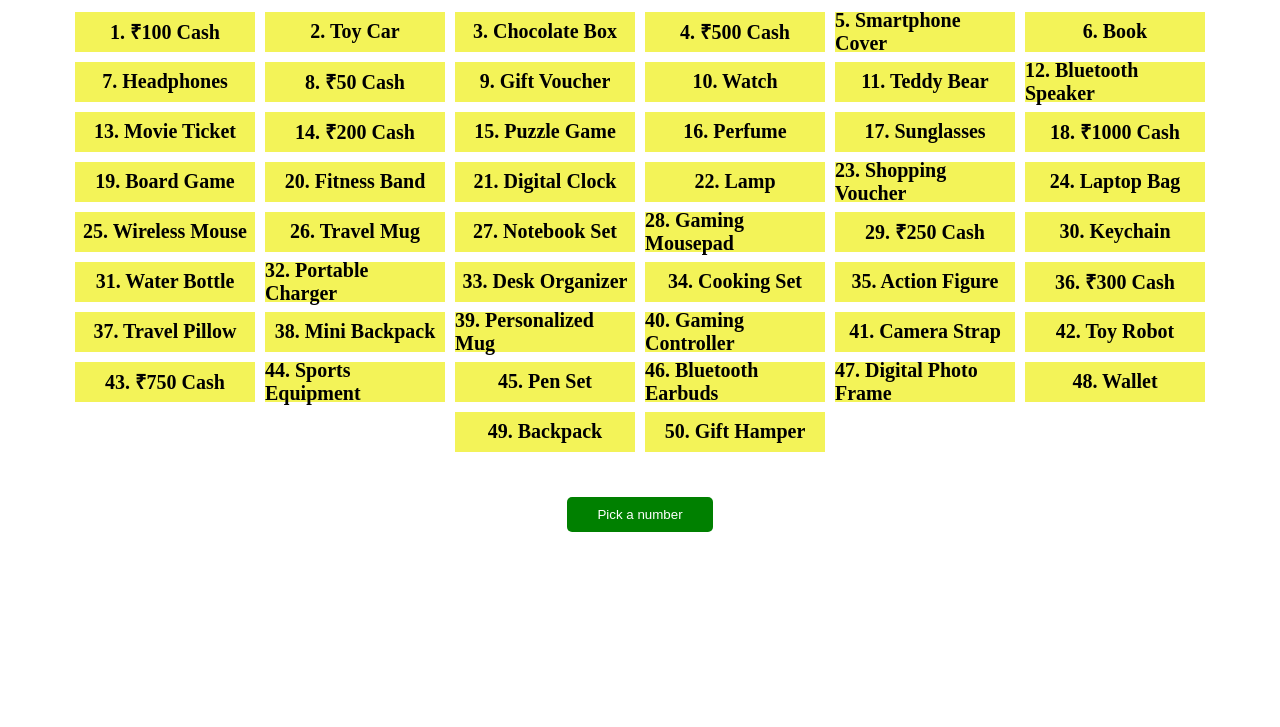
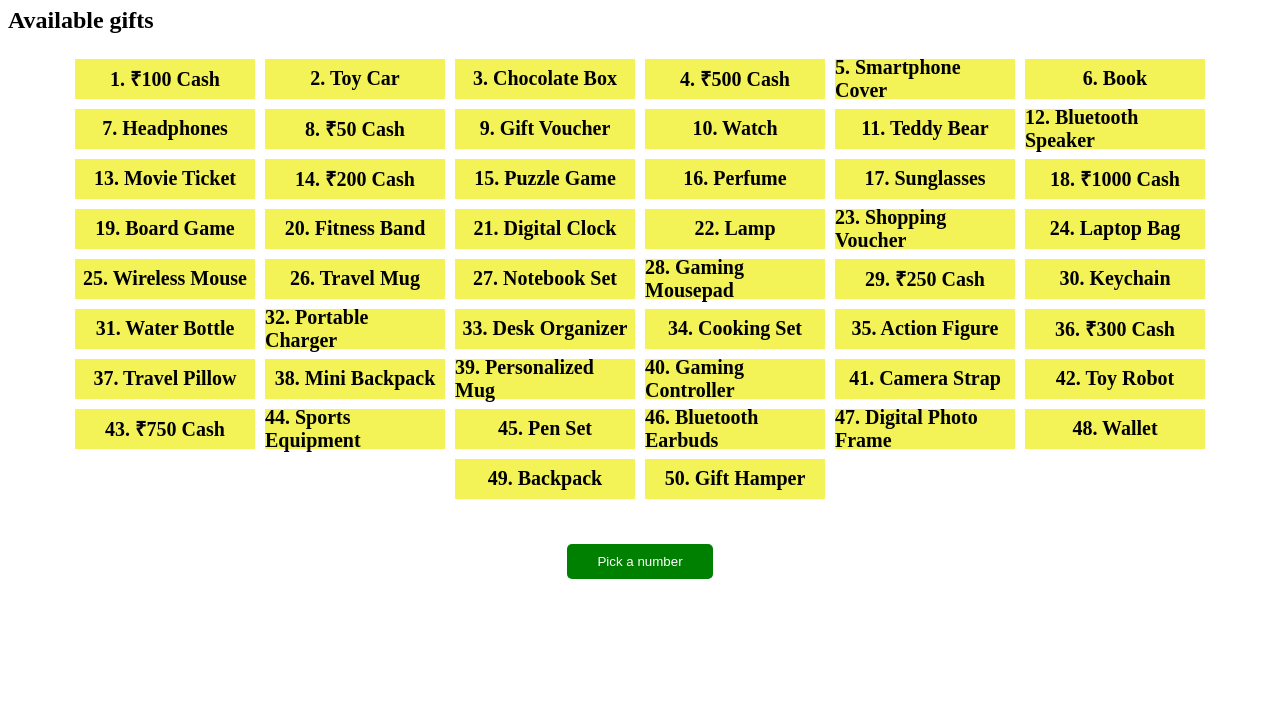
Before and after one commit to VenuDuduku/Lottery-game, a plain HTML site: page index.html in a window 1280 px wide. Shown: the part 73-800 px from the top of the page. Drawn offline with Linux system fonts and the light colour scheme.

Commit message:
added header 2

```diff
--- a/index.html
+++ b/index.html
@@ -8,6 +8,7 @@
   <link rel="stylesheet" href="Lottery game.css" />
   <body>
     <h1>Lottery game</h1>
+    <h2>Available gifts</h2>
     <div class="lottery-container">
       <div class="lottery-sheet-container" id="lotterySheetContainer">
         <!-- <div class="box highlightedBox">1. 100 cash</div> -->
```
